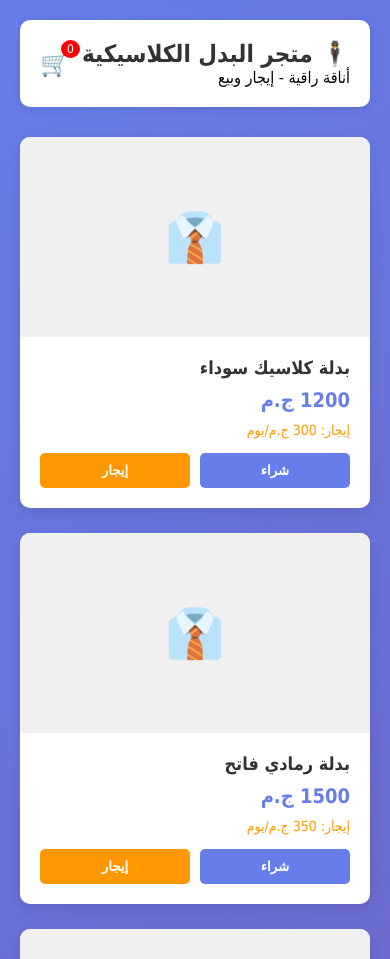
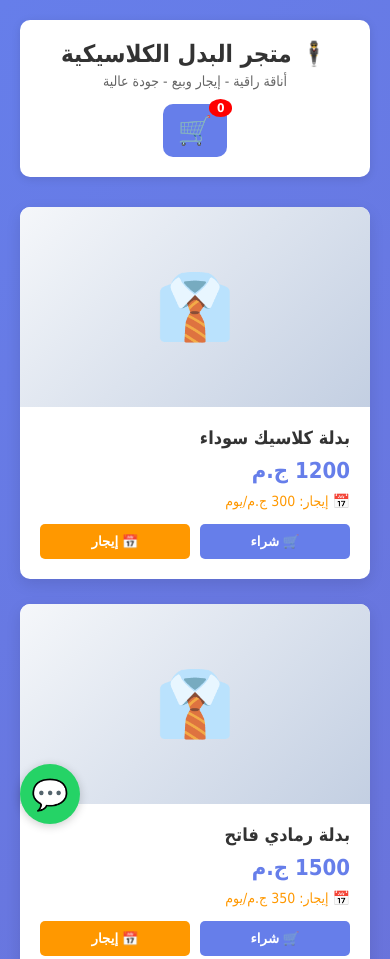
Before and after one commit to johnlatif2026/men-s-suits, a website: page index.html in a window 390 px wide. Shown: the top 959 px of the page. Drawn offline with Linux system fonts and the light colour scheme.

Commit message:
Update index.html

```diff
--- a/index.html
+++ b/index.html
@@ -32,6 +32,7 @@
             display: flex;
             justify-content: space-between;
             align-items: center;
+            flex-wrap: wrap;
         }
 
         .logo h1 {
@@ -39,21 +40,37 @@
             font-size: 24px;
         }
 
+        .logo p {
+            color: #666;
+            font-size: 14px;
+            margin-top: 5px;
+        }
+
         .cart-icon {
             position: relative;
             cursor: pointer;
-            font-size: 24px;
+            font-size: 28px;
+            background: #667eea;
+            padding: 10px 15px;
+            border-radius: 10px;
+            color: white;
+            transition: transform 0.3s;
+        }
+
+        .cart-icon:hover {
+            transform: scale(1.05);
         }
 
         .cart-count {
             position: absolute;
-            top: -10px;
-            right: -10px;
+            top: -5px;
+            right: -5px;
             background: red;
             color: white;
             border-radius: 50%;
-            padding: 2px 6px;
+            padding: 2px 8px;
             font-size: 12px;
+            font-weight: bold;
         }
 
         .products-grid {
@@ -78,11 +95,11 @@
         .product-image {
             width: 100%;
             height: 200px;
-            background: #f0f0f0;
+            background: linear-gradient(135deg, #f5f7fa 0%, #c3cfe2 100%);
             display: flex;
             align-items: center;
             justify-content: center;
-            font-size: 48px;
+            font-size: 64px;
         }
 
         .product-info {
@@ -98,7 +115,7 @@
 
         .product-price {
             color: #667eea;
-            font-size: 20px;
+            font-size: 22px;
             font-weight: bold;
             margin: 10px 0;
         }
@@ -106,6 +123,7 @@
         .rent-price {
             color: #ff9800;
             font-size: 14px;
+            margin-bottom: 10px;
         }
 
         .product-actions {
@@ -158,7 +176,7 @@
         .cart-content {
             background: white;
             width: 90%;
-            max-width: 500px;
+            max-width: 600px;
             padding: 20px;
             border-radius: 10px;
             max-height: 80%;
@@ -168,36 +186,78 @@
         .cart-item {
             display: flex;
             justify-content: space-between;
+            align-items: center;
             padding: 10px;
             border-bottom: 1px solid #eee;
+            flex-wrap: wrap;
+            gap: 10px;
         }
 
         .total-price {
-            font-size: 20px;
+            font-size: 24px;
             font-weight: bold;
             margin: 15px 0;
             text-align: left;
+            color: #667eea;
         }
 
         .close {
             float: left;
             cursor: pointer;
-            font-size: 24px;
+            font-size: 28px;
+            color: #999;
+        }
+
+        .close:hover {
+            color: #333;
+        }
+
+        .whatsapp-float {
+            position: fixed;
+            bottom: 20px;
+            left: 20px;
+            background: #25D366;
+            color: white;
+            width: 60px;
+            height: 60px;
+            border-radius: 50%;
+            display: flex;
+            align-items: center;
+            justify-content: center;
+            font-size: 30px;
+            cursor: pointer;
+            box-shadow: 0 2px 10px rgba(0,0,0,0.2);
+            transition: transform 0.3s;
+            z-index: 100;
+        }
+
+        .whatsapp-float:hover {
+            transform: scale(1.1);
         }
 
         @media (max-width: 768px) {
             .products-grid {
                 grid-template-columns: 1fr;
             }
+
+            header {
+                flex-direction: column;
+                gap: 15px;
+                text-align: center;
+            }
         }
     </style>
 </head>
 <body>
+    <div class="whatsapp-float" onclick="window.open('https://wa.me/201234567890', '_blank')">
+        💬
+    </div>
+
     <div class="container">
         <header>
             <div class="logo">
                 <h1>🕴️ متجر البدل الكلاسيكية</h1>
-                <p>أناقة راقية - إيجار وبيع</p>
+                <p>أناقة راقية - إيجار وبيع - جودة عالية</p>
             </div>
             <div class="cart-icon" onclick="showCart()">
                 🛒
@@ -212,24 +272,31 @@
     <div id="cartModal" class="cart-modal">
         <div class="cart-content">
             <span class="close" onclick="closeCart()">&times;</span>
-            <h2>سلة المشتريات</h2>
+            <h2>🛍️ سلة المشتريات</h2>
             <div id="cartItems"></div>
             <div class="total-price" id="totalPrice"></div>
-            <button class="btn-buy" onclick="checkout()" style="width: 100%;">إتمام الشراء</button>
+            <button class="btn-buy" onclick="checkout()" style="width: 100%; padding: 15px; font-size: 18px;">💳 إتمام الشراء</button>
         </div>
     </div>
 
     <script>
         // المنتجات
         const products = [
-            { id: 1, name: 'بدلة كلاسيك سوداء', price: 1200, rentPrice: 300, image: '👔', category: 'suit' },
-            { id: 2, name: 'بدلة رمادي فاتح', price: 1500, rentPrice: 350, image: '👔', category: 'suit' },
-            { id: 3, name: 'بنطلون كلاسيك أسود', price: 350, rentPrice: 100, image: '👖', category: 'pants' },
-            { id: 4, name: 'بنطلون بيج', price: 400, rentPrice: 120, image: '👖', category: 'pants' },
-            { id: 5, name: 'قميص أبيض كلاسيك', price: 250, rentPrice: 80, image: '👕', category: 'shirt' },
-            { id: 6, name: 'قميص أزرق', price: 280, rentPrice: 90, image: '👕', category: 'shirt' },
-            { id: 7, name: 'حزام جلدي', price: 150, rentPrice: 50, image: '💼', category: 'belt' },
-            { id: 8, name: 'جزمة جلد لامع', price: 500, rentPrice: 150, image: '👞', category: 'shoe' }
+            { id: 1, name: 'بدلة كلاسيك سوداء', price: 1200, rentPrice: 300, image: '👔', category: 'suit', description: 'بدلة أنيقة مناسبة للمناسبات' },
+            { id: 2, name: 'بدلة رمادي فاتح', price: 1500, rentPrice: 350, image: '👔', category: 'suit', description: 'لون عصري وأنيق' },
+            { id: 3, name: 'بدلة زرقاء داكنة', price: 1400, rentPrice: 320, image: '👔', category: 'suit', description: 'كلاسيكية بلمسة عصرية' },
+            { id: 4, name: 'بدلة بيج فاتح', price: 1300, rentPrice: 300, image: '👔', category: 'suit', description: 'مناسبة للأفراح' },
+            { id: 5, name: 'بنطلون كلاسيك أسود', price: 350, rentPrice: 100, image: '👖', category: 'pants', description: 'قماش عالي الجودة' },
+            { id: 6, name: 'بنطلون بيج', price: 400, rentPrice: 120, image: '👖', category: 'pants', description: 'لون محايد وجميل' },
+            { id: 7, name: 'بنطلون رمادي', price: 380, rentPrice: 110, image: '👖', category: 'pants', description: 'مريح وأنيق' },
+            { id: 8, name: 'بنطلون كحلي', price: 420, rentPrice: 130, image: '👖', category: 'pants', description: 'لون جذاب' },
+            { id: 9, name: 'قميص أبيض كلاسيك', price: 250, rentPrice: 80, image: '👕', category: 'shirt', description: 'قطن 100%' },
+            { id: 10, name: 'قميص أزرق', price: 280, rentPrice: 90, image: '👕', category: 'shirt', description: 'لون هادئ' },
+            { id: 11, name: 'قميص رمادي', price: 260, rentPrice: 85, image: '👕', category: 'shirt', description: 'أنيق وعملي' },
+            { id: 12, name: 'حزام جلدي', price: 150, rentPrice: 50, image: '💼', category: 'belt', description: 'جلد طبيعي' },
+            { id: 13, name: 'حزام بني', price: 160, rentPrice: 55, image: '💼', category: 'belt', description: 'مصنوع من أجود الأنواع' },
+            { id: 14, name: 'جزمة جلد لامع', price: 500, rentPrice: 150, image: '👞', category: 'shoe', description: 'مريحة للمشي' },
+            { id: 15, name: 'جزمة سوداء', price: 550, rentPrice: 160, image: '👞', category: 'shoe', description: 'كلاسيكية فاخرة' }
         ];
 
         let cart = JSON.parse(localStorage.getItem('cart')) || [];
@@ -240,12 +307,15 @@
         }
 
         function updateCartCount() {
-            document.getElementById('cartCount').innerText = cart.reduce((sum, item) => sum + item.quantity, 0);
+            const total = cart.reduce((sum, item) => sum + item.quantity, 0);
+            document.getElementById('cartCount').innerText = total;
         }
 
         function addToCart(productId, type) {
             const product = products.find(p => p.id === productId);
             const price = type === 'rent' ? product.rentPrice : product.price;
+            const typeText = type === 'rent' ? 'إيجار' : 'شراء';
+
             const existingItem = cart.find(item => item.productId === productId && item.type === type);
 
             if (existingItem) {
@@ -261,7 +331,7 @@
                 });
             }
             saveCart();
-            alert(`تمت إضافة ${product.name} (${type === 'rent' ? 'إيجار' : 'شراء'}) إلى السلة`);
+            alert(`✅ تمت إضافة ${product.name} (${typeText}) إلى السلة`);
         }
 
         function showCart() {
@@ -270,22 +340,41 @@
             const totalPriceDiv = document.getElementById('totalPrice');
 
             if (cart.length === 0) {
-                cartItemsDiv.innerHTML = '<p>السلة فارغة</p>';
+                cartItemsDiv.innerHTML = '<p style="text-align: center; padding: 20px;">🛒 السلة فارغة</p>';
                 totalPriceDiv.innerHTML = '';
             } else {
                 cartItemsDiv.innerHTML = cart.map(item => `
                     <div class="cart-item">
-                        <span>${item.image} ${item.name} (${item.type === 'rent' ? 'إيجار' : 'شراء'})</span>
-                        <span>${item.quantity} × ${item.price} ج.م = ${item.quantity * item.price} ج.م</span>
-                        <button onclick="removeFromCart(${item.productId}, '${item.type}')">إزالة</button>
+                        <span style="flex: 2;">${item.image} ${item.name}</span>
+                        <span style="flex: 1;">${item.type === 'rent' ? 'إيجار' : 'شراء'}</span>
+                        <span style="flex: 1;">
+                            <button onclick="changeQuantity(${item.productId}, '${item.type}', -1)" style="width: 30px; background: #f0f0f0;">-</button>
+                            ${item.quantity}
+                            <button onclick="changeQuantity(${item.productId}, '${item.type}', 1)" style="width: 30px; background: #f0f0f0;">+</button>
+                        </span>
+                        <span style="flex: 1;">${item.quantity * item.price} ج.م</span>
+                        <button onclick="removeFromCart(${item.productId}, '${item.type}')" style="flex: 0; background: #dc3545; color: white;">🗑️</button>
                     </div>
                 `).join('');
 
                 const total = cart.reduce((sum, item) => sum + (item.price * item.quantity), 0);
-                totalPriceDiv.innerHTML = `الإجمالي: ${total} ج.م`;
+                totalPriceDiv.innerHTML = `💰 الإجمالي: ${total} ج.م`;
             }
 
             cartModal.style.display = 'flex';
+        }
+
+        function changeQuantity(productId, type, delta) {
+            const item = cart.find(i => i.productId === productId && i.type === type);
+            if (item) {
+                item.quantity += delta;
+                if (item.quantity <= 0) {
+                    removeFromCart(productId, type);
+                } else {
+                    saveCart();
+                    showCart();
+                }
+            }
         }
 
         function removeFromCart(productId, type) {
@@ -300,11 +389,10 @@
 
         function checkout() {
             if (cart.length === 0) {
-                alert('السلة فارغة');
+                alert('❌ السلة فارغة! أضف منتجات أولاً');
                 return;
             }
 
-            // حفظ بيانات السلة للتوجه للدفع
             localStorage.setItem('checkoutCart', JSON.stringify(cart));
             window.location.href = '/pay';
         }
@@ -318,10 +406,10 @@
                     <div class="product-info">
                         <div class="product-title">${product.name}</div>
                         <div class="product-price">${product.price} ج.م</div>
-                        <div class="rent-price">إيجار: ${product.rentPrice} ج.م/يوم</div>
+                        <div class="rent-price">📅 إيجار: ${product.rentPrice} ج.م/يوم</div>
                         <div class="product-actions">
-                            <button class="btn-buy" onclick="addToCart(${product.id}, 'buy')">شراء</button>
-                            <button class="btn-rent" onclick="addToCart(${product.id}, 'rent')">إيجار</button>
+                            <button class="btn-buy" onclick="addToCart(${product.id}, 'buy')">🛒 شراء</button>
+                            <button class="btn-rent" onclick="addToCart(${product.id}, 'rent')">📅 إيجار</button>
                         </div>
                     </div>
                 </div>
```
